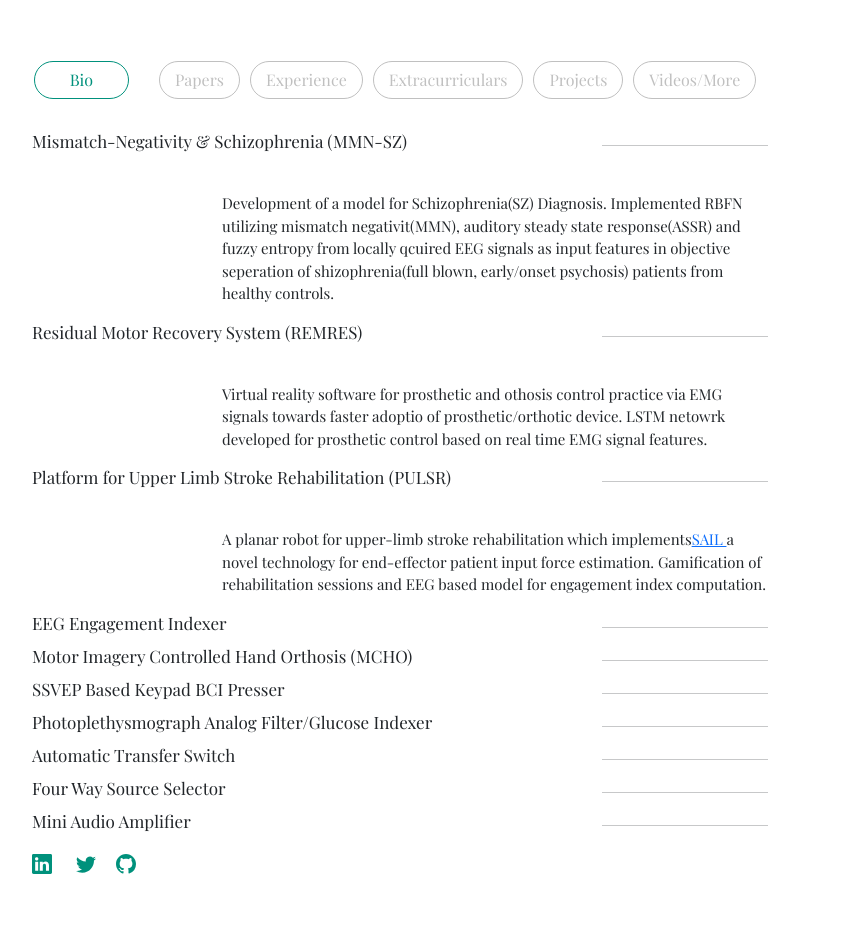
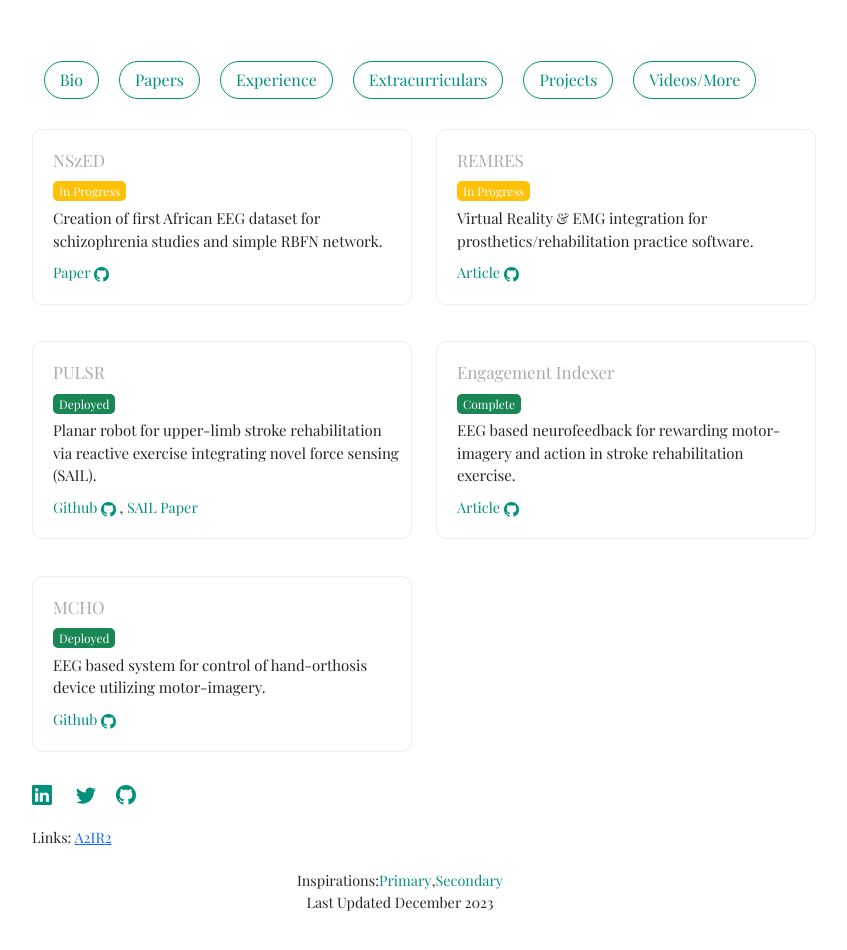
Before and after one commit to emmanuel-olateju/emmanuel_olateju, a React (Create React App) app: page /emmanuel_olateju/projects in a window 1280 px wide. Shown: the part 340-1290 px from the top of the page, without its empty margins (240-1087 px from the left). Built offline with nearby package versions, Linux system fonts and the light colour scheme.

Commit message:
research projects added

```diff
--- a/src/components/Navbar.css
+++ b/src/components/Navbar.css
@@ -1,3 +1,11 @@
+.nav-btn{
+    background-color: white;
+}
+
 .nav-btn:hover{
     background-color: beige;
 }
+
+.nav-btn:click{
+    background-color: white;
+}
--- a/src/components/Navigation.js
+++ b/src/components/Navigation.js
@@ -18,6 +18,7 @@ const Navigation = () => {
     marginBottom:'30px'
   }
   const btnMargin = {
+    marginLeft:'10px',
     marginRight:'10px',
     borderColor:'silver',
     color:'silver',
@@ -26,12 +27,13 @@ const Navigation = () => {
     paddingRight:'15px',
   }
   const btnMarginActive = {
-    marginRight:'30px',
+    marginLeft:'10px',
+    marginRight:'10px',
     borderColor:'#00917C',
     color:'#00917C',
     borderRadius:'25px',
-    paddingLeft:'35px',
-    paddingRight:'35px',
+    paddingLeft:'15px',
+    paddingRight:'15px',
   }
 
   return (
@@ -41,11 +43,11 @@ const Navigation = () => {
         <Col xs={12} md={6} lg={8}>
           <div className="d-flex justify-content-center mt-3">
             <Link to="/emmanuel_olateju"><Button variant="outline-primary" style={btnMarginActive} className="nav-btn">Bio</Button></Link>
-            <Link to="/emmanuel_olateju/pubs"><Button variant="outline-primary" style={btnMargin} className="nav-btn">Papers</Button></Link>
-            <Link to="/emmanuel_olateju/experience"><Button variant="outline-primary" style={btnMargin} className="nav-btn">Experience</Button></Link>
-            <Link to="/emmanuel_olateju/extras"><Button variant="outline-primary" style={btnMargin} className="nav-btn">Extracurriculars</Button></Link>
-            <Link to="/emmanuel_olateju/projects"><Button variant="outline-primary" style={btnMargin} className="nav-btn">Projects</Button></Link>
-            <Button variant="outline-primary" style={btnMargin} className="nav-btn">Videos/More</Button>
+            <Link to="/emmanuel_olateju/pubs"><Button variant="outline-primary" style={btnMarginActive} className="nav-btn">Papers</Button></Link>
+            <Link to="/emmanuel_olateju/experience"><Button variant="outline-primary" style={btnMarginActive} className="nav-btn">Experience</Button></Link>
+            <Link to="/emmanuel_olateju/extras"><Button variant="outline-primary" style={btnMarginActive} className="nav-btn">Extracurriculars</Button></Link>
+            <Link to="/emmanuel_olateju/projects"><Button variant="outline-primary" style={btnMarginActive} className="nav-btn">Projects</Button></Link>
+            <Button variant="outline-primary" style={btnMarginActive} className="nav-btn">Videos/More</Button>
           </div>
         </Col>
         <Col xs={12} md={6} lg={2}></Col>
--- a/src/components/Projects.js
+++ b/src/components/Projects.js
@@ -1,6 +1,7 @@
 import React from 'react';
 
-import {Container, Row, Col} from 'react-bootstrap';
+import {Container, Row, Col, Badge} from 'react-bootstrap';
+import { Github } from 'react-bootstrap-icons';
 
 const Projects = () => {
 
@@ -9,113 +10,107 @@ const Projects = () => {
     }
     const paragraphStyle = {
         fontSize:'15px',
-        marginBottom:'15px',
-        marginTop:'15px'
+        marginTop:'5px',
+        marginBottom:'10px'
     }
     const publicationTypeStyle = {
         fontSize:'17px',
-        marginLeft:'0px'
+        marginLeft:'0px',
     }
     const publicationStyle = {
         marginTop:'15px'
     }
+    const projectStyle = {
+        border: '1px solid #eeeeee',
+        borderRadius:'10px',
+        paddingLeft:'20px',
+        marginRight:'12px',
+        marginLeft:'12px',
+        paddingBottom:'20px'
+    }
+    const projectNameStyle = {
+        color:'#aaaaaa',
+        fontSize:'17px',
+        marginTop:'20px',
+        marginBottom:'10px'
+    }
+    const badgeWarning = {
+        backgroundColor: '#ffc107',
+        color: 'white',
+        borderRadius :'5px',
+        padding:'2px 6px 2px 6px',
+        fontSize:'12px',
+    }
+    const badgeSuccess = {
+        backgroundColor: '#198754',
+        color: 'white',
+        borderRadius :'5px',
+        padding:'2px 6px 2px 6px',
+        fontSize:'12px',
+    }
+    const mediaIconStyle = {
+        color: '#00917C',
+        textDecoration:'none'
+    }
 
     return (
         <Container style={containerStyle}>
-            <Row>
-                <Col xs={6} md={6} lg={2}></Col>
-                <Col xs={6} md={6} lg={6} style={publicationTypeStyle}>Mismatch-Negativity & Schizophrenia (MMN-SZ)</Col>
-                <Col xs={6} md={6} lg={2}><hr></hr></Col>
-                {/* <Col xs={6} md={6} lg={2}></Col> */}
-            </Row>
             <Row style={publicationStyle}>
                 <Col xs={0} md={0} lg={2}></Col>
-                <Col xs={0} md={0} lg={2}></Col>
-                <Col xs={12} md={12} lg={6}>
+                <Col xs={12} md={12} lg={4} style={projectStyle}>
+                    <h6 style={projectNameStyle}>NSzED</h6>
+                    <span style={badgeWarning}>In Progress</span>
                     <p style={paragraphStyle}>
-                        Development of a model for Schizophrenia(SZ) Diagnosis. Implemented RBFN utilizing mismatch negativit(MMN), auditory steady state response(ASSR) and
-                        fuzzy entropy from locally qcuired EEG signals as input features in objective seperation of shizophrenia(full blown, early/onset psychosis)
-                        patients from healthy controls.
+                        Creation of first African EEG dataset for schizophrenia studies and simple RBFN network.
                     </p>
+                    <a href="https://github.com/emmanuel-olateju" style={mediaIconStyle}>Paper <Github size={15} /></a>
+                </Col>
+                <Col xs={12} md={12} lg={4} style={projectStyle}>
+                    <h6 style={projectNameStyle}>REMRES</h6>
+                    <span style={badgeWarning}>In Progress</span>
+                    <p style={paragraphStyle}>
+                        Virtual Reality & EMG integration for prosthetics/rehabilitation practice software.
+                    </p>
+                    <a href="https://github.com/emmanuel-olateju" style={mediaIconStyle}>Article <Github size={15} /></a>
                 </Col>
                 <Col xs={0} md={0} lg={2}></Col>
             </Row>
-            <Row>
-                <Col xs={6} md={6} lg={2}></Col>
-                <Col xs={6} md={6} lg={6} style={publicationTypeStyle}>Residual Motor Recovery System (REMRES)</Col>
-                <Col xs={6} md={6} lg={2}><hr></hr></Col>
-                {/* <Col xs={6} md={6} lg={2}></Col> */}
-            </Row>
+            <br></br>
             <Row style={publicationStyle}>
                 <Col xs={0} md={0} lg={2}></Col>
-                <Col xs={0} md={0} lg={2}></Col>
-                <Col xs={12} md={12} lg={6}>
+                <Col xs={12} md={12} lg={4} style={projectStyle}>
+                    <h6 style={projectNameStyle}>PULSR</h6>
+                    <span style={badgeSuccess}>Deployed</span>
                     <p style={paragraphStyle}>
-                        Virtual reality software for prosthetic and othosis control practice via EMG signals towards faster adoptio of prosthetic/orthotic device.
-                        LSTM netowrk developed for prosthetic control based on real time EMG signal features.
+                        Planar robot for upper-limb stroke rehabilitation via reactive exercise integrating novel force sensing (SAIL).
                     </p>
+                    <a href="https://github.com/emmanuel-olateju" style={mediaIconStyle}>Github <Github size={15} /></a> , <a style={mediaIconStyle} href="https://www.researchgate.net/publication/372177454_A_Technique_for_End-Effector_Force_Estimation_in_Parallelogram_Arm_Robot_using_Link-Integrated_Load_Cells">
+                         SAIL Paper</a>
+                </Col>
+                <Col xs={12} md={12} lg={4} style={projectStyle}>
+                    <h6 style={projectNameStyle}>Engagement Indexer</h6>
+                    <span style={badgeSuccess}>Complete</span>
+                    <p style={paragraphStyle}>
+                        EEG based neurofeedback for rewarding motor- imagery and action in stroke rehabilitation exercise.
+                    </p>
+                    <a href="https://github.com/emmanuel-olateju" style={mediaIconStyle}>Article <Github size={15} /></a>
                 </Col>
                 <Col xs={0} md={0} lg={2}></Col>
             </Row>
-            <Row>
-                <Col xs={6} md={6} lg={2}></Col>
-                <Col xs={6} md={6} lg={6} style={publicationTypeStyle}>Platform for Upper Limb Stroke Rehabilitation (PULSR)</Col>
-                <Col xs={6} md={6} lg={2}><hr></hr></Col>
-                {/* <Col xs={6} md={6} lg={2}></Col> */}
-            </Row>
+            <br></br>
             <Row style={publicationStyle}>
                 <Col xs={0} md={0} lg={2}></Col>
-                <Col xs={0} md={0} lg={2}></Col>
-                <Col xs={12} md={12} lg={6}>
+                <Col xs={12} md={12} lg={4} style={projectStyle}>
+                    <h6 style={projectNameStyle}>MCHO</h6>
+                    <span style={badgeSuccess}>Deployed</span>
                     <p style={paragraphStyle}>
-                        A planar robot for upper-limb stroke rehabilitation which implements
-                        <a href="https://www.researchgate.net/publication/372177454_A_Technique_for_End-Effector_Force_Estimation_in_Parallelogram_Arm_Robot_using_Link-Integrated_Load_Cells">
-                         SAIL </a> a novel technology for end-effector patient input force estimation. Gamification of rehabilitation sessions and EEG based model for engagement index computation.
+                        EEG based system for control of hand-orthosis device utilizing motor-imagery.
                     </p>
+                    <a href="https://github.com/emmanuel-olateju" style={mediaIconStyle}>Github <Github size={15} /></a>
+                </Col>
+                <Col xs={12} md={12} lg={4}>
                 </Col>
                 <Col xs={0} md={0} lg={2}></Col>
-            </Row>
-            <Row>
-                <Col xs={6} md={6} lg={2}></Col>
-                <Col xs={6} md={6} lg={6} style={publicationTypeStyle}>EEG Engagement Indexer</Col>
-                <Col xs={6} md={6} lg={2}><hr></hr></Col>
-                {/* <Col xs={6} md={6} lg={2}></Col> */}
-            </Row>
-            <Row>
-                <Col xs={6} md={6} lg={2}></Col>
-                <Col xs={6} md={6} lg={6} style={publicationTypeStyle}>Motor Imagery Controlled Hand Orthosis (MCHO)</Col>
-                <Col xs={6} md={6} lg={2}><hr></hr></Col>
-                {/* <Col xs={6} md={6} lg={2}></Col> */}
-            </Row>
-            <Row>
-                <Col xs={6} md={6} lg={2}></Col>
-                <Col xs={6} md={6} lg={6} style={publicationTypeStyle}>SSVEP Based Keypad BCI Presser</Col>
-                <Col xs={6} md={6} lg={2}><hr></hr></Col>
-                {/* <Col xs={6} md={6} lg={2}></Col> */}
-            </Row>
-            <Row>
-                <Col xs={6} md={6} lg={2}></Col>
-                <Col xs={6} md={6} lg={6} style={publicationTypeStyle}>Photoplethysmograph Analog Filter/Glucose Indexer</Col>
-                <Col xs={6} md={6} lg={2}><hr></hr></Col>
-                {/* <Col xs={6} md={6} lg={2}></Col> */}
-            </Row>
-            <Row>
-                <Col xs={6} md={6} lg={2}></Col>
-                <Col xs={6} md={6} lg={6} style={publicationTypeStyle}>Automatic Transfer Switch</Col>
-                <Col xs={6} md={6} lg={2}><hr></hr></Col>
-                {/* <Col xs={6} md={6} lg={2}></Col> */}
-            </Row>
-            <Row>
-                <Col xs={6} md={6} lg={2}></Col>
-                <Col xs={6} md={6} lg={6} style={publicationTypeStyle}>Four Way Source Selector</Col>
-                <Col xs={6} md={6} lg={2}><hr></hr></Col>
-                {/* <Col xs={6} md={6} lg={2}></Col> */}
-            </Row>
-            <Row>
-                <Col xs={6} md={6} lg={2}></Col>
-                <Col xs={6} md={6} lg={6} style={publicationTypeStyle}>Mini Audio Amplifier</Col>
-                <Col xs={6} md={6} lg={2}><hr></hr></Col>
-                {/* <Col xs={6} md={6} lg={2}></Col> */}
             </Row>
         </Container>
     );
--- a/src/components/footer.js
+++ b/src/components/footer.js
@@ -13,8 +13,14 @@ const Footer = () => {
         marginRight:'20px',
     }
 
+    const mediaIconStyle2 = {
+        color: '#00917C',
+        textDecoration:'none'
+    }
+
     return(
         <Container style={containerStyle}>
+            <br></br>
             <Row>
                 <Col xs={0} md={0} lg={2}></Col>
                 <Col xs={0} md={0} lg={8}>
@@ -24,6 +30,30 @@ const Footer = () => {
                 </Col>
                 <Col xs={0} md={0} lg={2}></Col>
             </Row>
+            <br></br>
+            <Row>
+                <Col xs={0} md={0} lg={2}></Col>
+                <Col xs={0} md={0} lg={8}>
+                    Links: <a href="https://appliedait.oauife.edu.ng">A2IR2</a>
+                </Col>
+                <Col xs={0} md={0} lg={2}></Col>
+            </Row>
+            <br></br>
+            <Row>
+                <Col xs={0} md={0} lg={2}></Col>
+                <Col xs={0} md={0} lg={8} className="justify-content-center" style={{display:"flex",justifyContent:"center"}}>
+                    Inspirations: <a style={mediaIconStyle2} href="https://lillyclark.github.io/"> Primary</a>, <a style={mediaIconStyle2} href="https://eondula.github.io/"> Secondary</a>
+                    <br></br>
+                </Col>
+                <Col xs={0} md={0} lg={2}></Col>
+            </Row>
+            <Row>
+                <Col xs={0} md={0} lg={2}></Col>
+                <Col xs={0} md={0} lg={8} className="justify-content-center" style={{display:"flex",justifyContent:"center"}}>
+                    Last Updated December 2023
+                </Col>
+                <Col xs={0} md={0} lg={2}></Col>
+            </Row>
         </Container>
     );
 }
```
Also changed, not shown: src/components/Navbar.js (deleted, +0 -45 lines).
